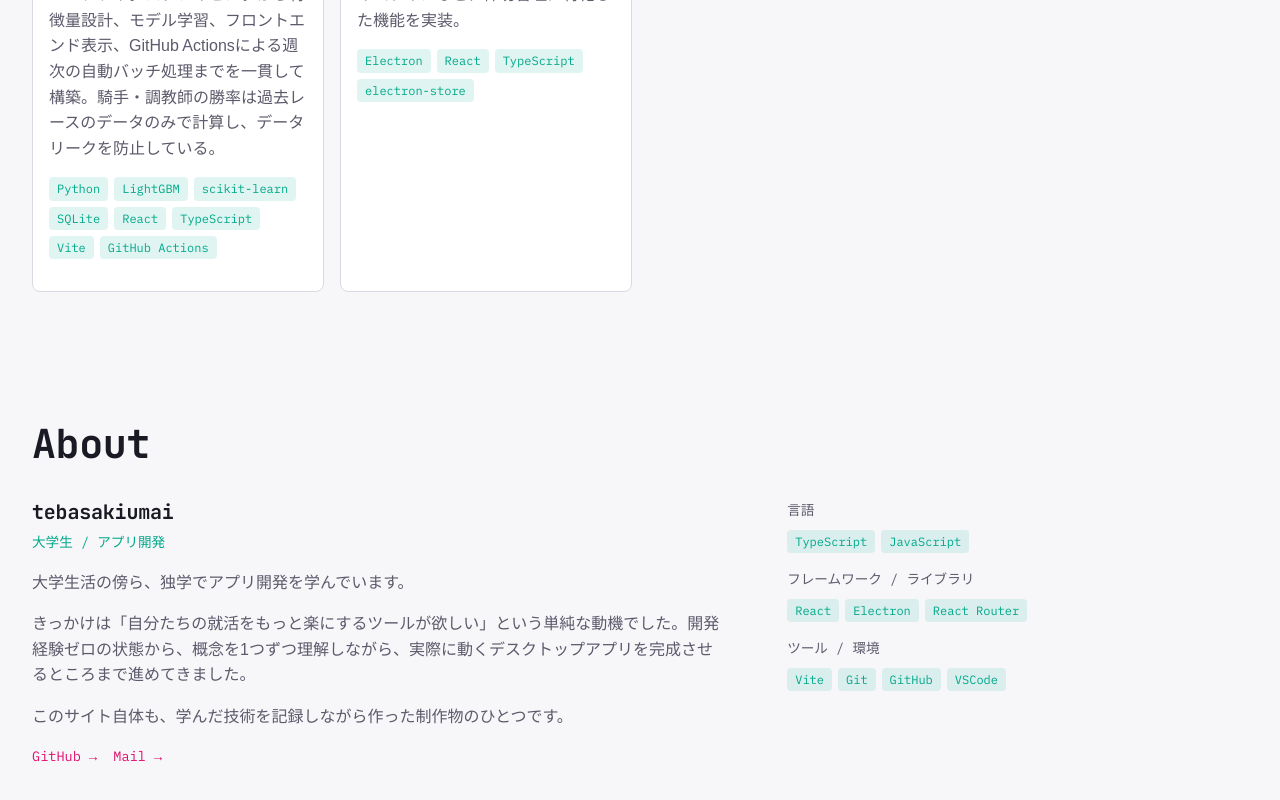
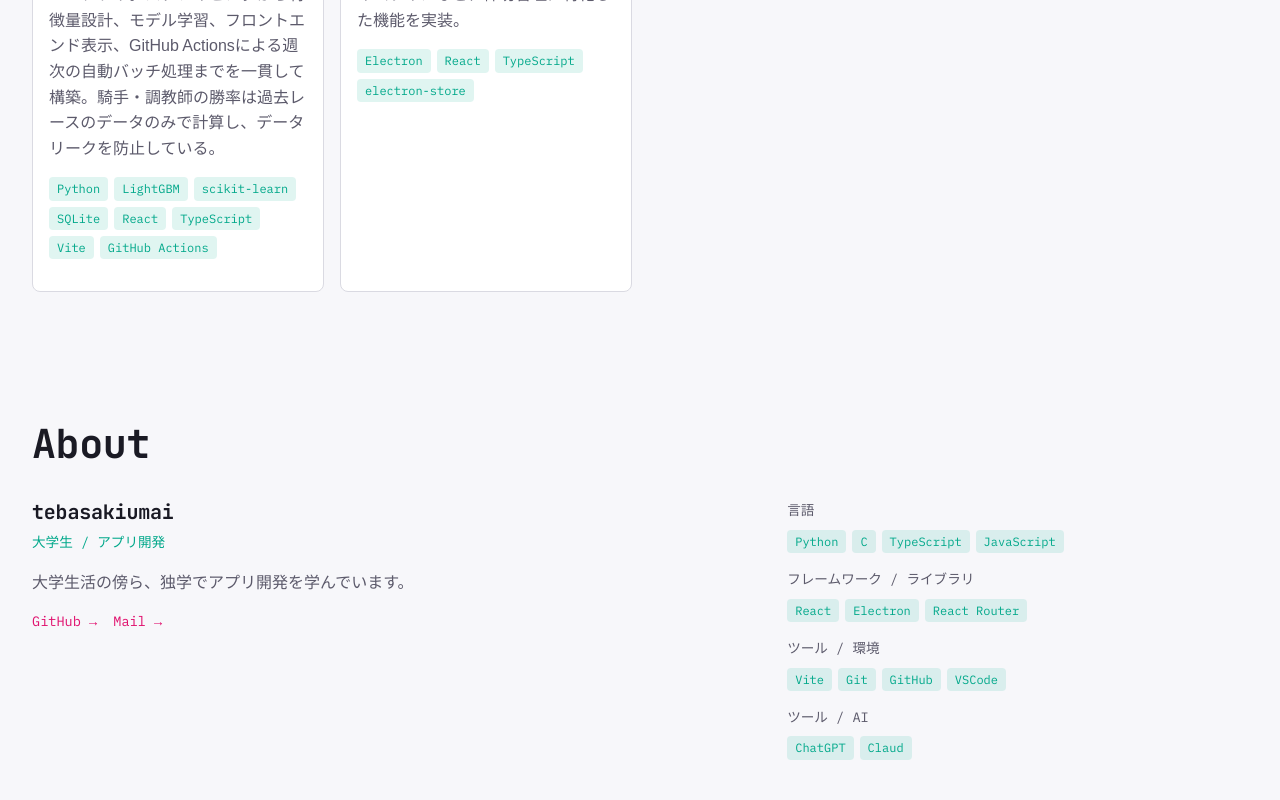
Before and after one commit to tebasakiumai/dev-portfolio, a React (Vite) app: page /#/ in a window 1280 px wide. Shown: the part 699-1499 px from the top of the page. Built offline with nearby package versions, Linux system fonts and the light colour scheme; a web font is replaced by a local one.

Commit message:
Update About, hide notes section, fix index.html

```diff
--- a/src/data/profile.ts
+++ b/src/data/profile.ts
@@ -8,15 +8,13 @@ export const profile = {
   role: '大学生 / アプリ開発',
   bio: [
     '大学生活の傍ら、独学でアプリ開発を学んでいます。',
-    'きっかけは「自分たちの就活をもっと楽にするツールが欲しい」という単純な動機でした。開発経験ゼロの状態から、概念を1つずつ理解しながら、実際に動くデスクトップアプリを完成させるところまで進めてきました。',
-    'このサイト自体も、学んだ技術を記録しながら作った制作物のひとつです。',
   ],
   email: '非公開',
   githubUrl: 'https://github.com/tebasakiumai',
   skills: [
     {
       category: '言語',
-      items: ['TypeScript', 'JavaScript'],
+      items: ['Python', 'C', 'TypeScript', 'JavaScript'],
     },
     {
       category: 'フレームワーク / ライブラリ',
@@ -26,5 +24,9 @@ export const profile = {
       category: 'ツール / 環境',
       items: ['Vite', 'Git', 'GitHub', 'VSCode'],
     },
+    {
+      category: 'ツール / AI',
+      items: ['ChatGPT', 'Claud'],
+    },
   ] satisfies SkillGroup[],
 }
```
